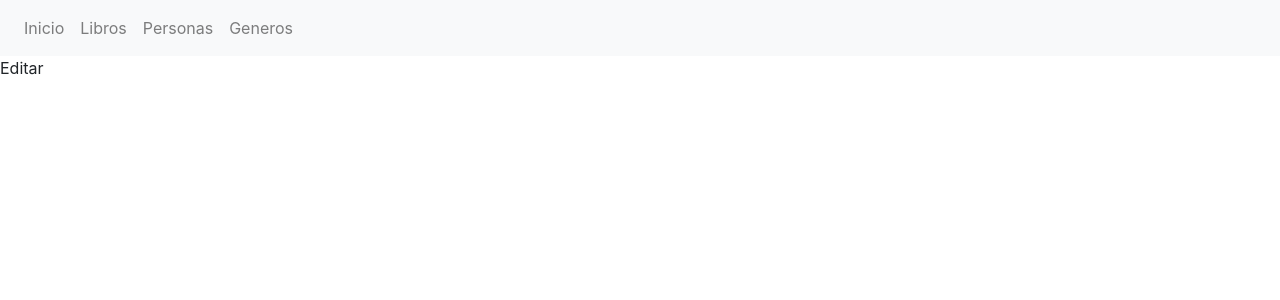
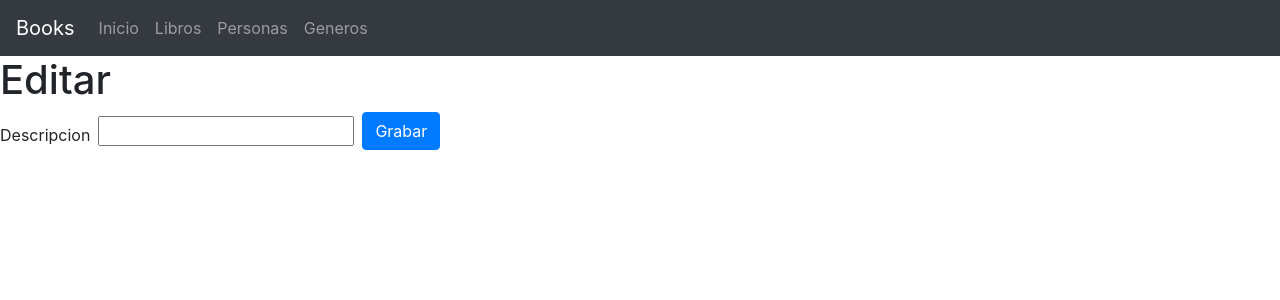
Before and after one commit to csampedroc/UTN-FullStack, a React (Create React App) app in the folder React/books/: page /libros/editar/1 in a window 1280 px wide. Shown: the top 300 px of the page. Built offline with nearby package versions, Linux system fonts and the light colour scheme; no server answers.

Commit message:
Added CRUD Generos

```diff
--- a/React/books/src/App.js
+++ b/React/books/src/App.js
@@ -1,7 +1,11 @@
 import React from 'react';
-import { BrowserRouter as Router, Link, Route, Switch } from "react-router-dom";
+import { Nav, Navbar } from 'react-bootstrap';
+import { BrowserRouter as Router, Route, Switch } from "react-router-dom";
+import AltaGeneros from './components/Generos/AltaGeneros';
+import EditarGeneros from './components/Generos/EditarGeneros';
 import ListadoGeneros from './components/Generos/ListadoGeneros';
 import Inicio from './components/Inicio';
+import AltaLibros from './components/Libros/AltaLibros';
 import EditarLibros from './components/Libros/EditarLibros';
 import ListadoLibros from './components/Libros/ListadoLibros';
 import PrestarLibros from './components/Libros/PrestarLibros';
@@ -13,37 +17,28 @@ function App() {
 
     <Router>
 
-      <nav class="navbar navbar-expand-lg navbar-light bg-light">
-        <div className="collapse navbar-collapse">
-          <div className="navbar-nav">
-            <Link className="nav-item nav-link" to="/">Inicio</Link>
-            <Link className="nav-item nav-link" to="/libros">Libros</Link>
-            <Link className="nav-item nav-link" to="/personas">Personas</Link>
-            <Link className="nav-item nav-link" to="/generos">Generos</Link>
-          </div>
-        </div>
-      </nav>
+      <Navbar bg="dark" variant="dark">
+        <Navbar.Brand href="/">Books</Navbar.Brand>
+        <Nav className="mr-auto">
+          <Nav.Link href="/">Inicio</Nav.Link>
+          <Nav.Link href="/libros">Libros</Nav.Link>
+          <Nav.Link href="/personas">Personas</Nav.Link>
+          <Nav.Link href="/generos">Generos</Nav.Link>
+        </Nav>
+      </Navbar>
 
       <Switch>
-        <Route exact path="/libros">
-          <ListadoLibros />
-        </Route>
-        <Route exact path="/libros/editar/:id">
-          <EditarLibros />
-        </Route>
-        <Route exact path="/libros/prestar/:id">
-          <PrestarLibros />
-        </Route>
-        <Route exact path="/personas">
-          <ListadoPersonas />
-        </Route>
-        <Route exact path="/generos">
-          <ListadoGeneros />
-        </Route>
-        <Route exact path="/">
-          <Inicio />
-        </Route>
+        <Route exact path="/" component={Inicio} />
+        <Route exact path="/libros" component={ListadoLibros} />
+        <Route exact path="/libros/agregar" component={AltaLibros} />
+        <Route exact path="/libros/editar/:id" component={EditarLibros} />
+        <Route exact path="/libros/prestar/:id" component={PrestarLibros} />
+        <Route exact path="/personas" component={ListadoPersonas} />
+        <Route exact path="/generos" component={ListadoGeneros} />
+        <Route exact path="/generos/agregar" component={AltaGeneros} />
+        <Route exact path="/generos/editar/:id" component={EditarGeneros} />
       </Switch>
+
     </Router>
   )
 }
--- /dev/null
+++ b/React/books/src/components/Generos/AltaGeneros.jsx
@@ -0,0 +1,39 @@
+import axios from 'axios';
+import React from 'react';
+import { Button, Form } from 'react-bootstrap';
+
+export default function AltaGeneros(props) {
+
+    const [form, setForm] = React.useState({
+        id: '',
+        nombre: ''
+    })
+
+    const handleChangeNombre = (e) => {
+        const nuevoState = JSON.parse(JSON.stringify(form));
+        nuevoState.nombre = e.target.value;
+        setForm(nuevoState);
+    }
+
+    const handleSubmit = async(e) => {
+
+        e.preventDefault();
+        await axios.post('http://localhost:3333/categoria', form);
+        props.history.push('/generos');
+    }
+
+    return (
+        <div>
+            <h1>Agregar</h1>
+            <Form inline onSubmit={handleSubmit}>
+                <Form.Label className="my-1 mr-2">
+                    Nombre
+                </Form.Label>
+                <Form.Control className="mb-2 mr-sm-2" type="text" name="descripcion" custom value={form.nombre} onChange={handleChangeNombre} />
+                <Button type="submit" className="mb-2">
+                    Grabar
+                </Button>
+            </Form>
+        </div>
+    )
+}
--- /dev/null
+++ b/React/books/src/components/Generos/EditarGeneros.jsx
@@ -0,0 +1,62 @@
+import axios from 'axios';
+import React from 'react';
+import { Button, Form } from 'react-bootstrap';
+import { useParams } from 'react-router-dom';
+
+export default function EditarGeneros(props) {
+
+    const params = useParams();
+    const [form, setForm] = React.useState({
+        id: params.id,
+        nombre: ''
+    })
+
+    const buscarGeneroPorId = async(idGenero) => {
+        try {
+            const respuesta = await axios.get('http://localhost:3333/categoria/'+idGenero)
+            setForm(respuesta.data)
+        } catch(e) {
+
+        }
+    }
+
+    React.useEffect(() => {
+        if (!params.id) return;
+        buscarGeneroPorId(params.id)
+    }, [params])
+
+    const handleChangeNombre = (e) => {
+        const nuevoState = JSON.parse(JSON.stringify(form));
+        nuevoState.nombre = e.target.value;
+        setForm(nuevoState);
+    }
+
+    const handleSubmit = async(e) => {
+        // form
+        e.preventDefault();
+        console.log(form);
+        try {
+
+            await axios.put('http://localhost:3333/categoria/'+params.id, form);
+        }catch(e){
+            console.log(e.message,'http://localhost:3333/categoria/'+params.id);
+        }
+
+        props.history.push('/generos');
+    }
+
+    return (
+        <div>
+            <h1>Editar</h1>
+            <Form inline onSubmit={handleSubmit}>
+                <Form.Label className="my-1 mr-2">
+                    Nombre
+                </Form.Label>
+                <Form.Control className="mb-2 mr-sm-2" type="text" name="descripcion" custom value={form.nombre} onChange={handleChangeNombre} />
+                <Button type="submit" className="mb-2">
+                    Grabar
+                </Button>
+            </Form>
+        </div>
+    )
+}
--- a/React/books/src/components/Generos/ListadoGeneros.jsx
+++ b/React/books/src/components/Generos/ListadoGeneros.jsx
@@ -1,9 +1,93 @@
-import React from 'react'
+import axios from 'axios';
+import React, { useEffect, useState } from 'react';
+import { Alert, Button, Table } from 'react-bootstrap';
+import { Link } from 'react-router-dom';
 
 export default function ListadoGeneros() {
+
+    const [list, setList] = useState([]);
+    const [error, setError] = useState('');
+    const [show, setShow] = useState(false);
+    const [mensaje, setMensaje] = useState('');
+
+    const endpoint = 'http://localhost:3333/categoria'
+
+    const fetchGeneros = async () => {
+
+        try {
+            const response = await axios.get(endpoint);
+            if (response.status === 200) {
+                setList(response.data);
+                setError('');
+            }
+        } catch (e) {
+            setError(`Error: Fetch failure ${endpoint}`);
+            setShow(true);
+        }
+
+    }
+
+    useEffect(() => {
+        fetchGeneros();
+    },[]);
+
+    const eliminarGenero = async(idGenero) => {
+
+        try {
+            await axios.delete('http://localhost:3333/categoria/'+ idGenero)
+            setShow(true);
+            setMensaje('Genero eliminado correctamente');
+            fetchGeneros();
+        } catch (e) {
+            console.log('error ', e.message)
+        }
+    }
+
+
+    const generosList = list.map((generos) =>
+
+        <tr>
+            <td>{ generos.nombre }</td>
+            <td><Link to={ `/generos/editar/${ generos.id }` }><Button variant="primary" size="sm">Editar</Button></Link></td>
+            <td><Link onClick={() => eliminarGenero(generos.id) }><Button variant="danger" size="sm">Eliminar</Button></Link></td>
+        </tr>
+
+    )
+
     return (
         <div>
-            Generos
+
+            {
+               show && error
+               ? <Alert variant="danger" onClose={() => setShow(false)} dismissible><h5>{ error }</h5></Alert>
+               : ''
+            }
+
+            {
+               show && mensaje
+               ? <Alert variant="success" onClose={() => setShow(false)} dismissible><h5>{ mensaje }</h5></Alert>
+               : ''
+            }
+            <Table striped bordered hover>
+
+                <thead>
+                    <tr>
+                        <th>Genero</th>
+                        <th>Accion</th>
+                        <th>Accion</th>
+                    </tr>
+                </thead>
+
+                <tbody>
+                    { generosList }
+                </tbody>
+
+            </Table>
+
+            <>
+                <Link to={ "/generos/agregar" }><Button variant="success" size="lg" block>Agregar</Button></Link>
+            </>
+
         </div>
     )
 }
--- /dev/null
+++ b/React/books/src/components/Libros/AltaLibros.jsx
@@ -0,0 +1,26 @@
+import React from 'react';
+import { Button, Form } from 'react-bootstrap';
+
+export default function AltaLibros() {
+
+
+    const handleSubmit = {
+
+    }
+
+    return (
+
+        <div>
+            <h1>Agregar</h1>
+            <Form inline onSubmit={handleSubmit}>
+                <Form.Label className="my-1 mr-2">
+                    Nombre
+                </Form.Label>
+                <Form.Control className="mb-2 mr-sm-2" type="text" name="descripcion" custom />
+                <Button type="submit" className="mb-2">
+                    Grabar
+                </Button>
+            </Form>
+        </div>
+    )
+}
--- a/React/books/src/components/Libros/EditarLibros.jsx
+++ b/React/books/src/components/Libros/EditarLibros.jsx
@@ -1,9 +1,66 @@
-import React from 'react'
+import axios from 'axios';
+import React from 'react';
+import { Button, Form } from 'react-bootstrap';
+import { useParams } from 'react-router-dom';
 
-export default function EditarLibros() {
+export default function EditarLibros(props) {
+
+    const params = useParams();
+    const [form, setForm] = React.useState({
+        id: '',
+        nombre: '',
+        descripcion: '',
+        categoria_id:'',
+        persona_id: ''
+    })
+
+    const buscarLibroPorId = async(idLibro) => {
+        try {
+            const respuesta = await axios.get('http://localhost:3333/libro/'+idLibro)
+            setForm(respuesta.data)
+        } catch(e) {
+            console.log(e.message);
+        }
+    }
+
+    React.useEffect(() => {
+        if (!params.id) return;
+        buscarLibroPorId(params.id);
+    }, [params])
+
+    const handleChangeDescripcion = (e) => {
+        const nuevoState = JSON.parse(JSON.stringify(form));
+        nuevoState.descripcion = e.target.value;
+        setForm(nuevoState);
+    }
+
+    const handleSubmit = async(e) => {
+        // form
+        e.preventDefault();
+        console.log(form);
+        try {
+
+            await axios.put('http://localhost:3333/libro/'+params.id, form);
+        }catch(e){
+            console.log(e.message,'http://localhost:3333/libro/'+params.id);
+        }
+
+        props.history.push('/libros');
+    }
+
     return (
         <div>
-            Editar
+            <h1>Editar</h1>
+            <Form inline onSubmit={handleSubmit}>
+                <Form.Label className="my-1 mr-2">
+                    Descripcion
+                </Form.Label>
+                <Form.Control className="mb-2 mr-sm-2" type="text" name="descripcion" custom value={form.descripcion} onChange={handleChangeDescripcion} />
+                <Button type="submit" className="mb-2">
+                    Grabar
+                </Button>
+            </Form>
+            {/* <input type="text" name="descripcion" placeholder="descripcion" value={form.descripcion||''} onChange={handleChangeDescripcion}/><br/>             */}
         </div>
     )
 }
--- a/React/books/src/components/Libros/PrestarLibros.jsx
+++ b/React/books/src/components/Libros/PrestarLibros.jsx
@@ -1,10 +1,17 @@
 import axios from 'axios';
 import React from 'react';
+import { Button, Form } from 'react-bootstrap';
+import { useParams } from 'react-router-dom';
+
 
 export default function PrestarLibros(props) {
 
-    const state = props.data
+    const params = useParams();
     const [personas, setPersonas] = React.useState([]);
+    const [form, setForm] = React.useState({
+        id: params.id,
+        persona_id: 0
+    });
 
     const obtenerPersonas = async () => {
         try {
@@ -18,20 +25,50 @@ export default function PrestarLibros(props) {
     }, []);
 
 
+    const handleChangePersona = e => {
+        const nuevoState = JSON.parse(JSON.stringify(form));
+        nuevoState.persona_id = e.target.value;
+        console.log(nuevoState);
+        setForm(nuevoState);
+    };
+
+    const handleSubmit = async (e) => {
+        // form
+        e.preventDefault();
+        try {
+
+            await axios.put('http://localhost:3333/libro/prestar/'+params.id, form);
+
+        } catch (e) {
+            console.log(e.message)
+        }
+
+        props.history.push('/libros');
+    };
+
+
     return (
+        <div>
+            <h1>Prestar</h1>
+             <Form inline onSubmit={handleSubmit}>
+                <Form.Label className="my-1 mr-2">
+                    <h5>Persona:</h5>
+                </Form.Label>
+                <Form.Control as="select" className="my-1 mr-sm-2" custom onChange={handleChangePersona}>
+                    <option value="0">Seleccionar persona...</option>
+                    {personas.map(unaPersona => (
+                        <option value={unaPersona.id}>
+                            {unaPersona.nombre} {unaPersona.apellido}
+                        </option>
+                    ))}
+                </Form.Control>
+                <Button type="submit" className="my-1">
+                    Prestar
+                </Button>
+            </Form>
 
-        <form>
-            { state }
-            <select name="persona_id">
-                <option value="">Seleccione una persona</option>
-                {personas.map(unaPersona => (
-                    <option value={unaPersona.id}>
-                        {unaPersona.nombre} {unaPersona.apellido}
-                    </option>
-                ))}
-            </select>
-            <button>Guardar</button>
-        </form>
+
+        </div>
 
     )
 }
```
Also changed, not shown: React/books/src/components/Inicio.jsx (+6 -8 lines), React/books/src/components/Libros/ListadoLibros.jsx (+5 -2 lines).
